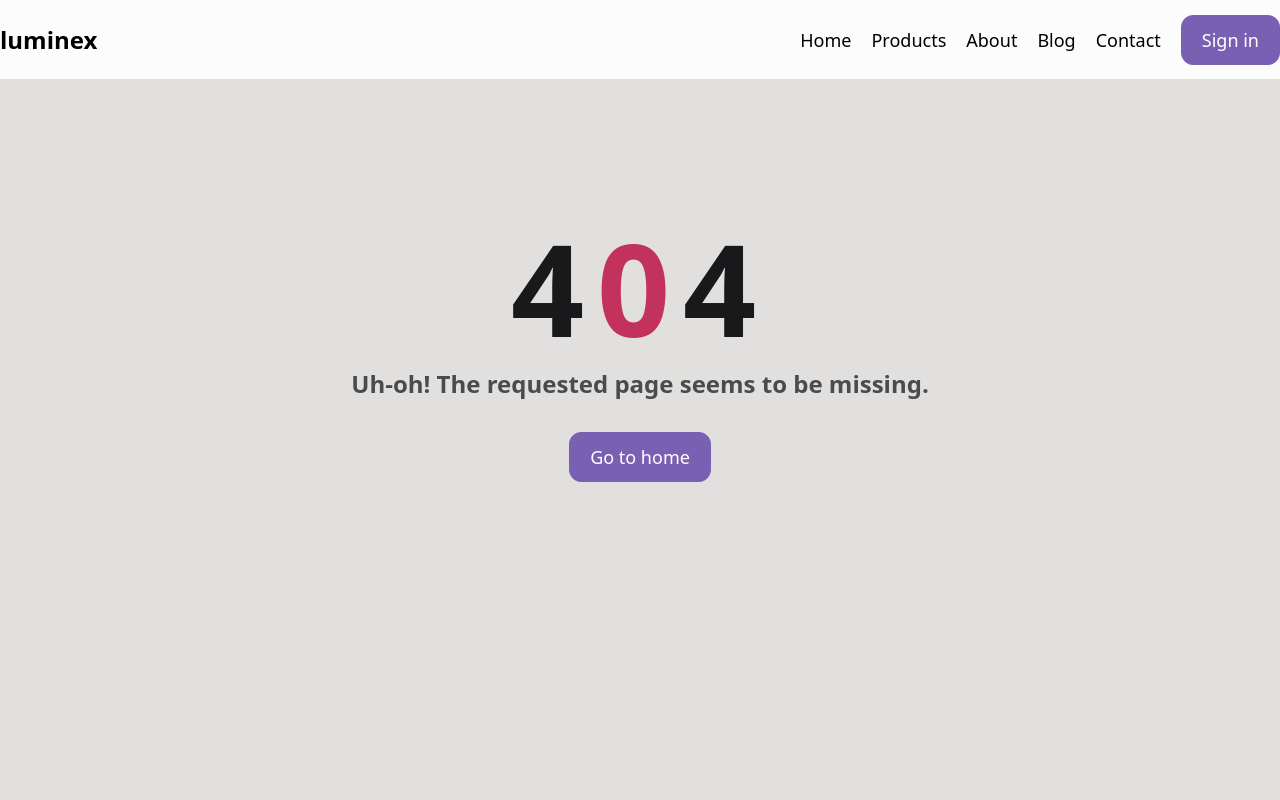
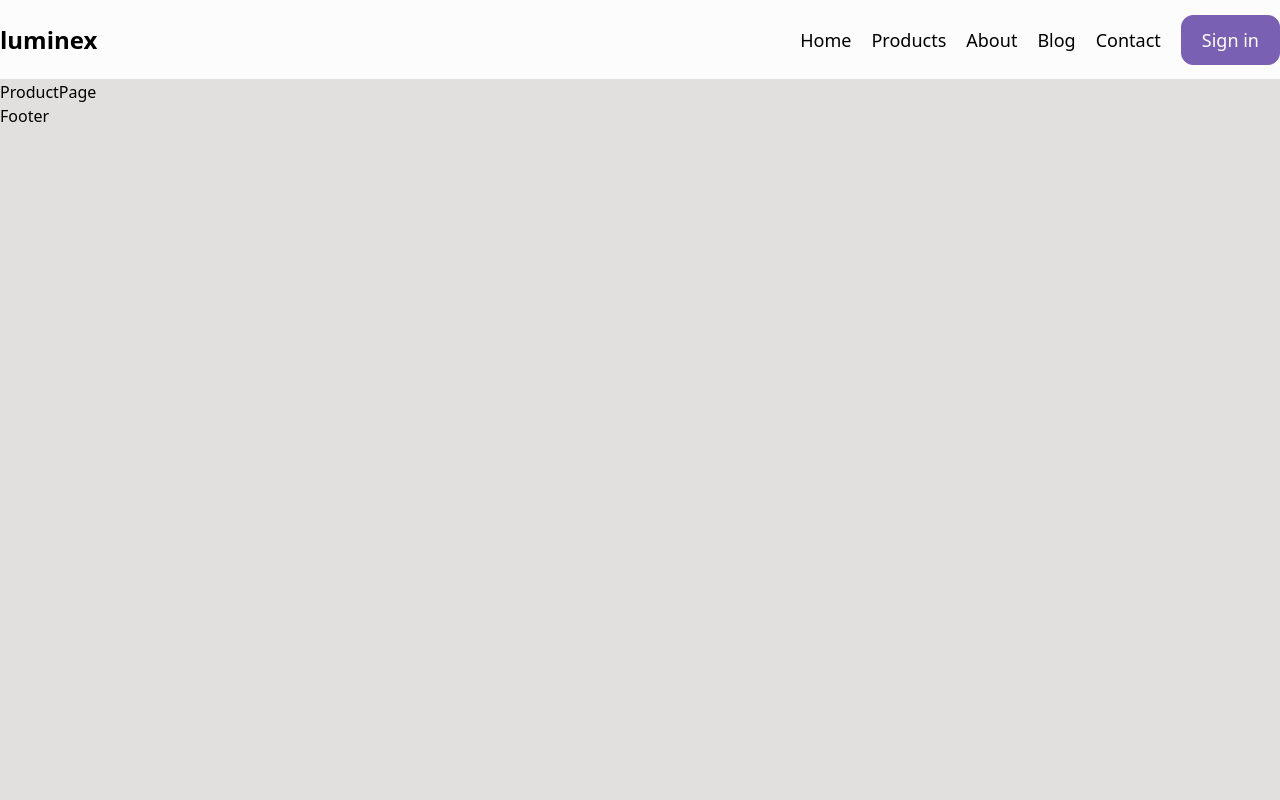
Before and after one commit to kajal-rekha/luminex-client, a Next.js app: page /products in a window 1280 px wide. Before the commit this address had no page. Shown: the top 800 px of the page. Built offline with nearby package versions, Linux system fonts and the light colour scheme.

Commit message:
product page added

```diff
--- /dev/null
+++ b/app/products/layout.tsx
@@ -0,0 +1,13 @@
+import type { Metadata } from "next";
+
+export const metadata: Metadata = {
+  title: "Luminex | Products",
+};
+
+export default function PackagesLayout({
+  children,
+}: {
+  children: React.ReactNode;
+}) {
+  return <>{children}</>;
+}
--- /dev/null
+++ b/app/products/page.tsx
@@ -0,0 +1,7 @@
+import React from "react";
+
+const ProductPage = () => {
+  return <div className="mt-20">ProductPage</div>;
+};
+
+export default ProductPage;
```
